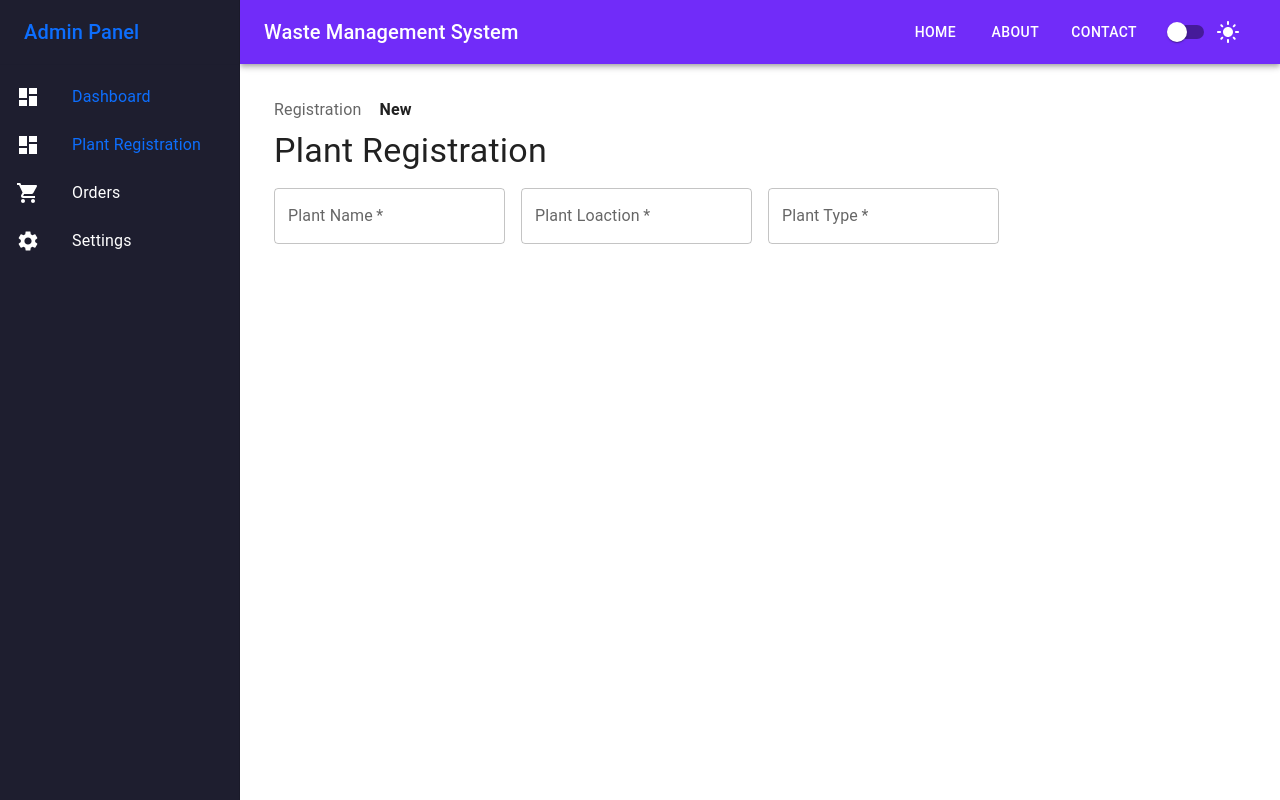
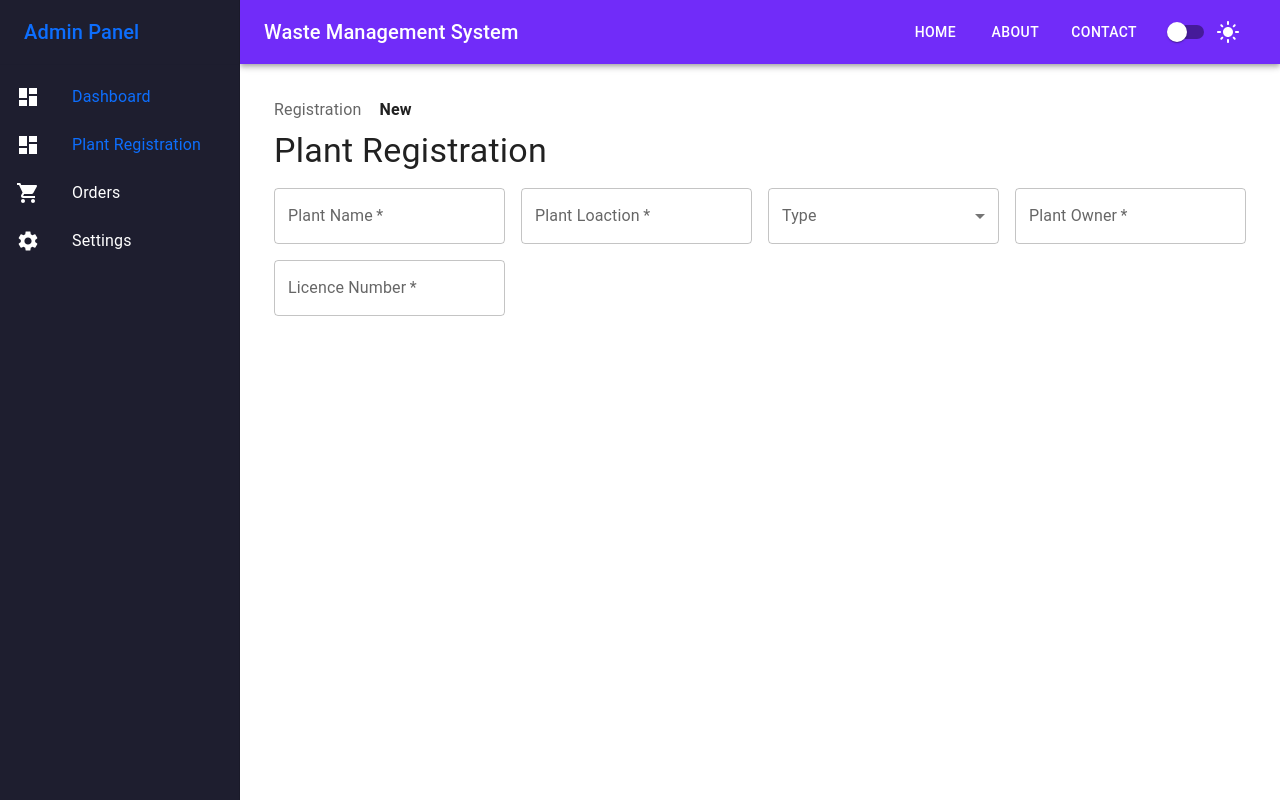
Before and after one commit to ravikantpal1408/w-m-s, a React (Create React App) app in the folder client-app/: page /register-plant in a window 1280 px wide. Built offline with nearby package versions, Linux system fonts and the light colour scheme; some icons are missing.

Commit message:
continuing work on forms

```diff
--- a/client-app/src/components/treatment-plants/PlantRegistration.tsx
+++ b/client-app/src/components/treatment-plants/PlantRegistration.tsx
@@ -1,4 +1,13 @@
-import { Box, FormGroup, Grid, TextField } from "@mui/material";
+import {
+  Box,
+  FormControl,
+  FormGroup,
+  Grid,
+  InputLabel,
+  MenuItem,
+  Select,
+  TextField,
+} from "@mui/material";
 import * as React from "react";
 import PageContainers from "../../containers/PageContainers";
 
@@ -45,9 +54,35 @@ const PlantRegistration: React.FC = () => {
               />
             </Grid>
             <Grid size={{ xs: 6, sm: 3 }} sx={{ display: "flex" }}>
+              <FormControl fullWidth>
+                <InputLabel id="treatment-plant-select-label">Type</InputLabel>
+                <Select
+                  labelId="treatment-plant-select-label"
+                  id="treatment-plant-select"
+                  value={''}
+                  label="Age"
+                  onChange={(e) => console.log(e.target.value)}
+                  required
+                >
+                  <MenuItem value={10}>Ten</MenuItem>
+                  <MenuItem value={20}>Twenty</MenuItem>
+                  <MenuItem value={30}>Thirty</MenuItem>
+                </Select>
+              </FormControl>
+            </Grid>
+             <Grid size={{ xs: 6, sm: 3 }} sx={{ display: "flex" }}>
               <TextField
-                id="plant-Type"
-                label="Plant Type"
+                id="plant-owner"
+                label="Plant Owner"
+                variant="outlined"
+                required
+                fullWidth
+              />
+            </Grid>
+            <Grid size={{ xs: 6, sm: 3 }} sx={{ display: "flex" }}>
+              <TextField
+                id="licence-number"
+                label="Licence Number"
                 variant="outlined"
                 required
                 fullWidth
```
